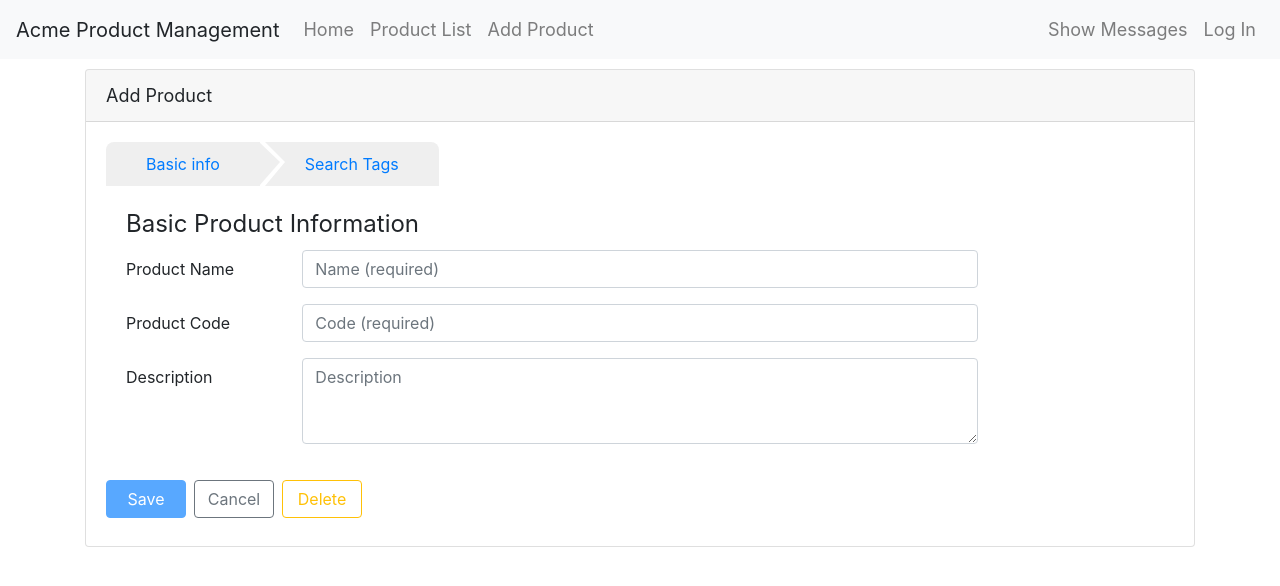
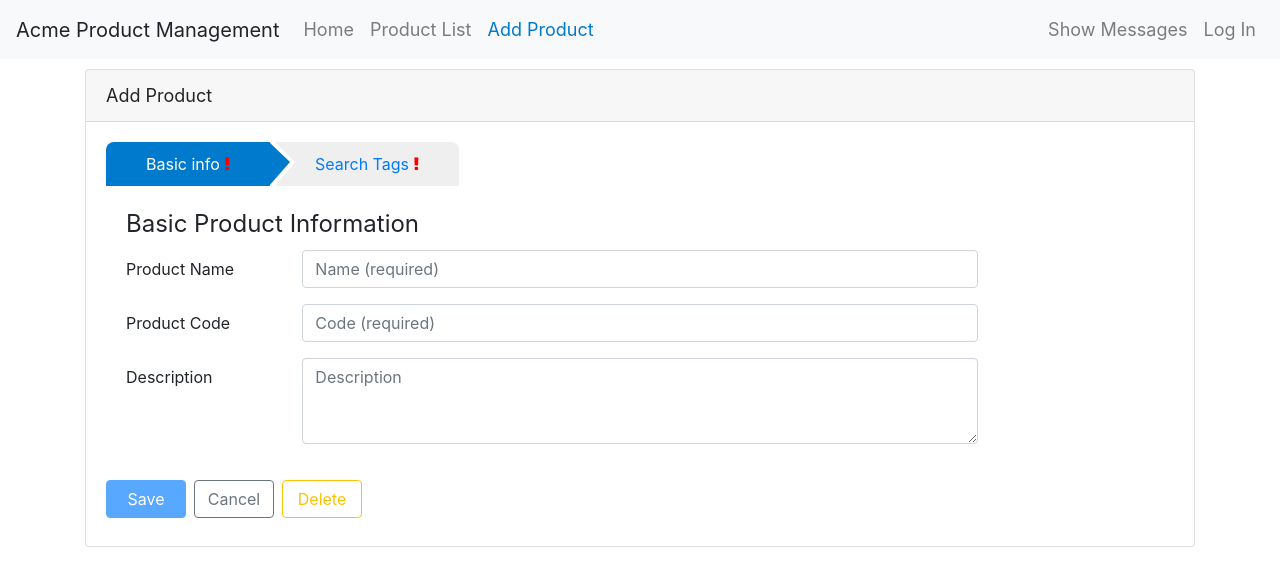
Before and after one commit to lmw2016/AngularRoutingPractice, an Angular app: page /products/0/edit/info in a window 1280 px wide. Shown: the top 586 px of the page. Built offline with nearby package versions, Linux system fonts and the light colour scheme; what angular-in-memory-web-api would draw is missing.

Commit message:
apply routerLinkActive and validation sign to tabs

```diff
--- a/src/app/app.component.html
+++ b/src/app/app.component.html
@@ -2,13 +2,14 @@
   <a class="navbar-brand">{{pageTitle}}</a>
   <ul class="navbar-nav">
     <li class="nav-item">
-      <a class="nav-link" [routerLink]="['/welcome']">Home</a> <!--5th video-->
+      <a class="nav-link" [routerLink]="['/welcome']" routerLinkActive='active'>Home</a> <!--5th video-->
     </li>
     <li class="nav-item">
-      <a class="nav-link" [routerLink]="['/products']">Product List</a> <!--7th videow-->
+      <a class="nav-link" [routerLink]="['/products']" routerLinkActive='active'
+         [routerLinkActiveOptions]="{exact:true}" >Product List</a> <!--7th videow-->
     </li>
     <li class="nav-item">
-      <a class="nav-link" [routerLink]="['/products',0,'edit']">Add Product</a>
+      <a class="nav-link" [routerLink]="['/products',0,'edit']" routerLinkActive='active'>Add Product</a>
     </li>
   </ul>
   <ul class="navbar-nav ml-auto">
--- a/src/app/products/product-edit/product-edit.component.html
+++ b/src/app/products/product-edit/product-edit.component.html
@@ -7,8 +7,10 @@
        *ngIf="product">
 
        <div class="wizard">
-         <a [routerLink]="['info']">Basic info</a>
-         <a [routerLink]="['tags']">Search Tags</a>
+         <a [routerLink]="['info']" routerLinkActive='active'
+         >Basic info <span [ngClass]="{'fa fa-exclamation':!isValid('info')}"></span></a>
+         <a [routerLink]="['tags']" routerLinkActive='active'
+         >Search Tags <span [ngClass]="{'fa fa-exclamation':!isValid('tags')}"></span></a>
        </div>
        <router-outlet></router-outlet>
 
```
